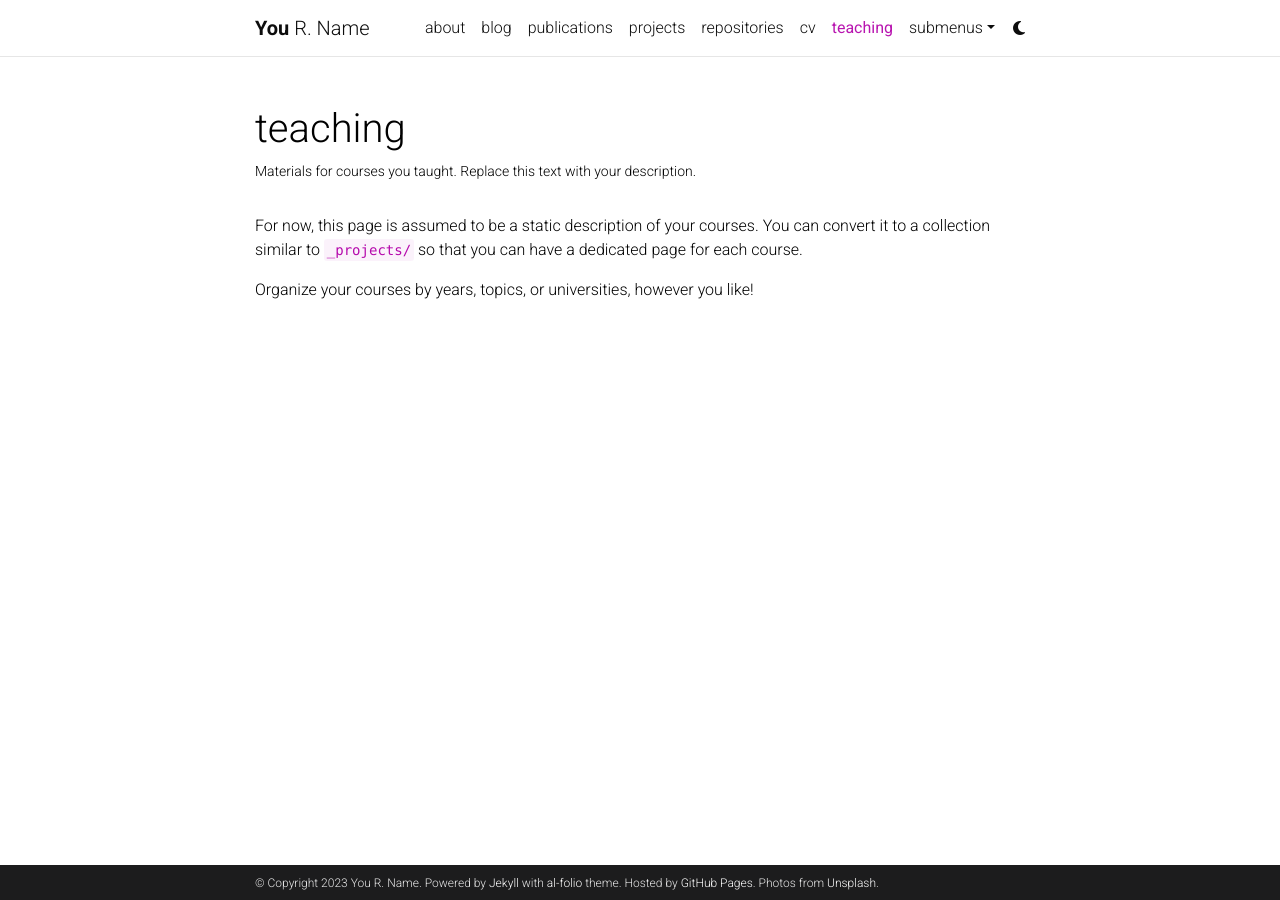
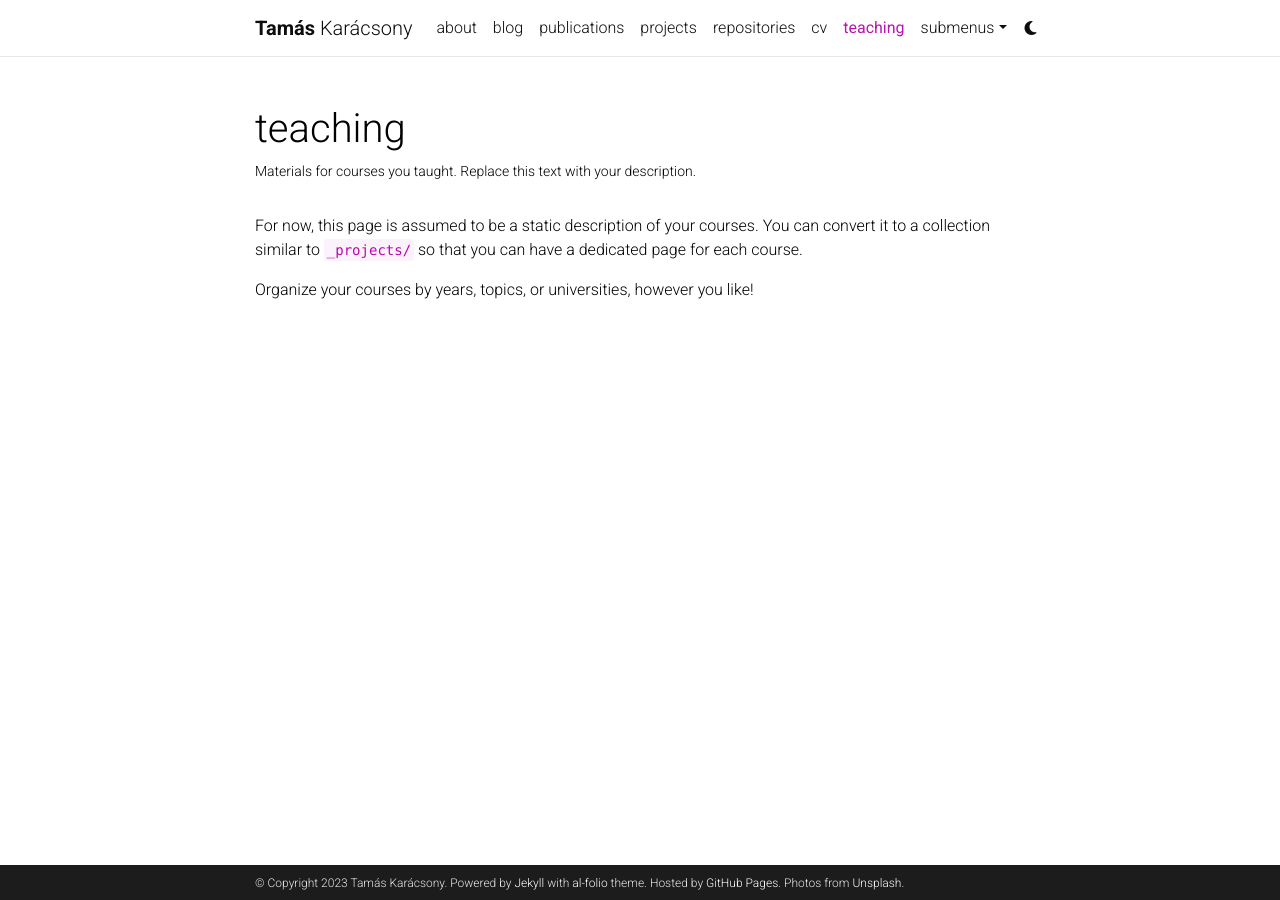
Before and after one commit to tamaskaracsony/tamaskaracsony.github.io, a Jekyll site: the page built from _pages/teaching.md, in a window 1280 px wide. Built offline with Jekyll 4.4.1, drawn with Linux system fonts in a browser that asks for light colours; comment, search, counter and statistics services are not loaded; a style sheet for code colours, icons or effects is not loaded.

Commit message:
base changes

```diff
--- a/_config.yml
+++ b/_config.yml
@@ -3,10 +3,10 @@
 # -----------------------------------------------------------------------------
 
 title: blank # the website title (if blank, full name will be used instead)
-first_name: You
-middle_name: R.
-last_name: Name
-email: you@example.com
+first_name: Tamás
+middle_name:
+last_name: Karácsony
+email: karacsonytamas.mail@gmail.com
 description: > # the ">" symbol means to ignore newlines until "footer_text:"
   A simple, whitespace theme for academics. Based on [*folio](https://github.com/bogoli/-folio) design.
 footer_text: >
@@ -18,8 +18,8 @@
 lang: en # the language of your site (for example: en, fr, cn, ru, etc.)
 icon: ⚛️  # the emoji used as the favicon (alternatively, provide image name in /assets/img/)
 
-url: https://alshedivat.github.io # the base hostname & protocol for your site
-baseurl: /al-folio # the subpath of your site, e.g. /blog/
+url: https://tamaskaracsony.github.io # the base hostname & protocol for your site
+baseurl: # the subpath of your site, e.g. /blog/
 last_updated: false # set to true if you want to display last updated in the footer
 impressum_path:  # set to path to include impressum link in the footer, use the same path as permalink in a page, helps to conform with EU GDPR
 
```
